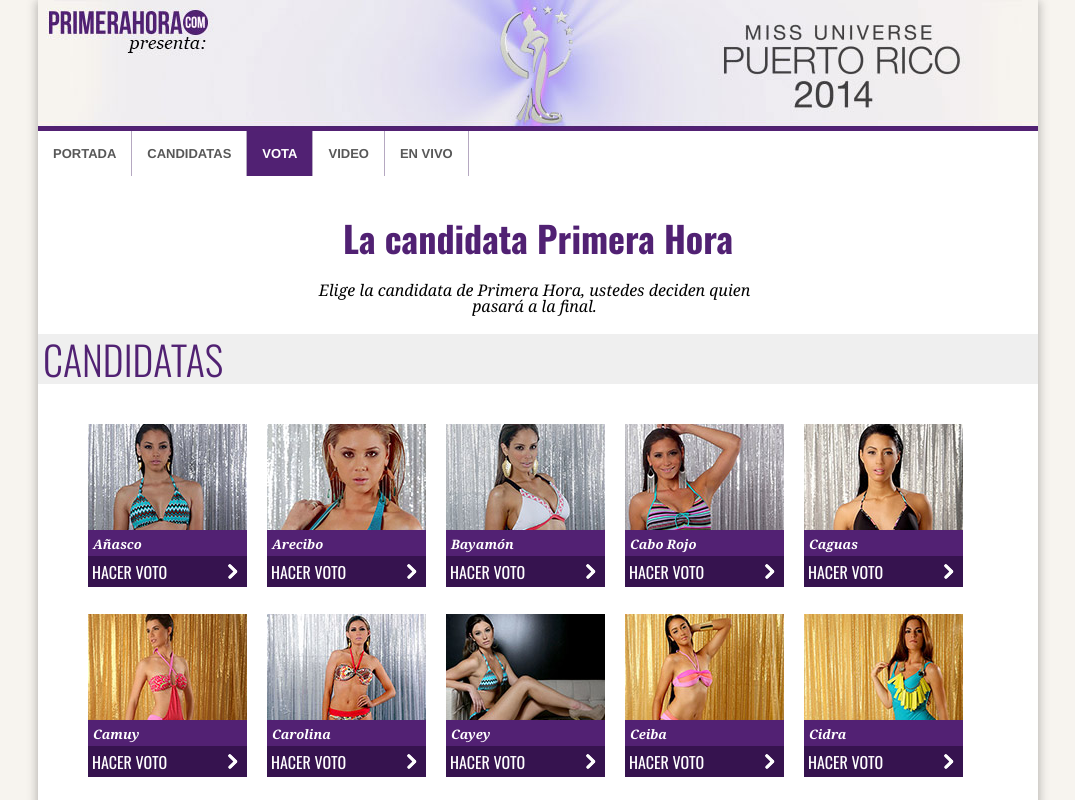
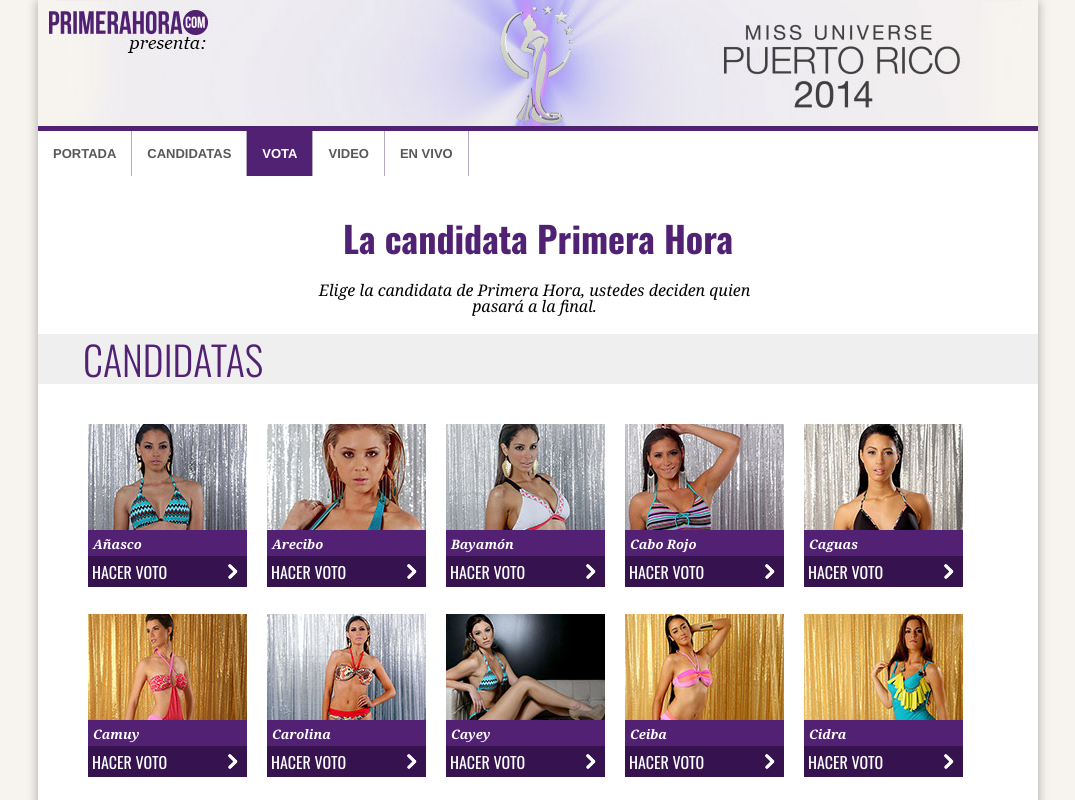
Before and after one commit to mikehenriquezf/mupr2014, a plain HTML site: page vota.html in a window 1280 px wide. Shown: the top 800 px of the page, without its empty margins (102-1177 px from the left). Drawn offline with nearby package versions, Linux system fonts and the light colour scheme.

Commit message:
Votaciones mas estilos

```diff
--- a/css/main.css
+++ b/css/main.css
@@ -156,7 +156,7 @@
 #voto_header { width: 900px; height: auto; margin: 0 auto; }
 #voto_header p { text-align: center; color: #000000; font-family: Georgia, 'Nimbus Roman No9 L', serif; font-size: 16px; line-height: 16px; font-style: italic; width: 453px; margin-left: 220px; }
 #voto_header h3 { text-align: center; color: #512173; font-family: 'Oswald', sans-serif; font-size: 36px; font-weight: bold }
-
+.more_left { margin-left: 40px; }
 .vote_candidata_thumb { width: 159px; height: 150px; float: left; margin: 10px 20px 30px 0px; }
 
 
--- a/vota.html
+++ b/vota.html
@@ -69,7 +69,7 @@
 
 		<div class="row">
 			<div id="mas_videos_title" class="large-12">
-				<span class="textLight">Candidatas</span>
+				<span class="textLight more_left">Candidatas</span>
 			</div>
 		</div>
 
```
